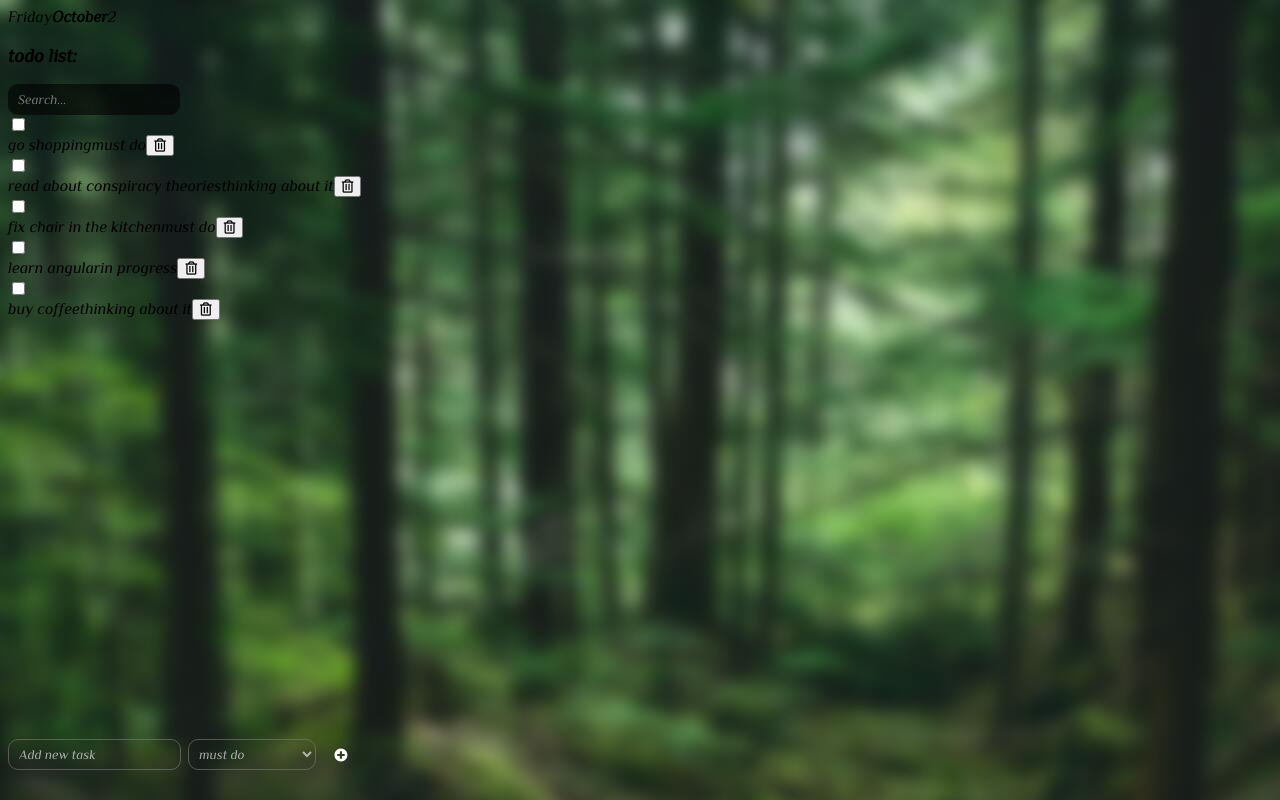
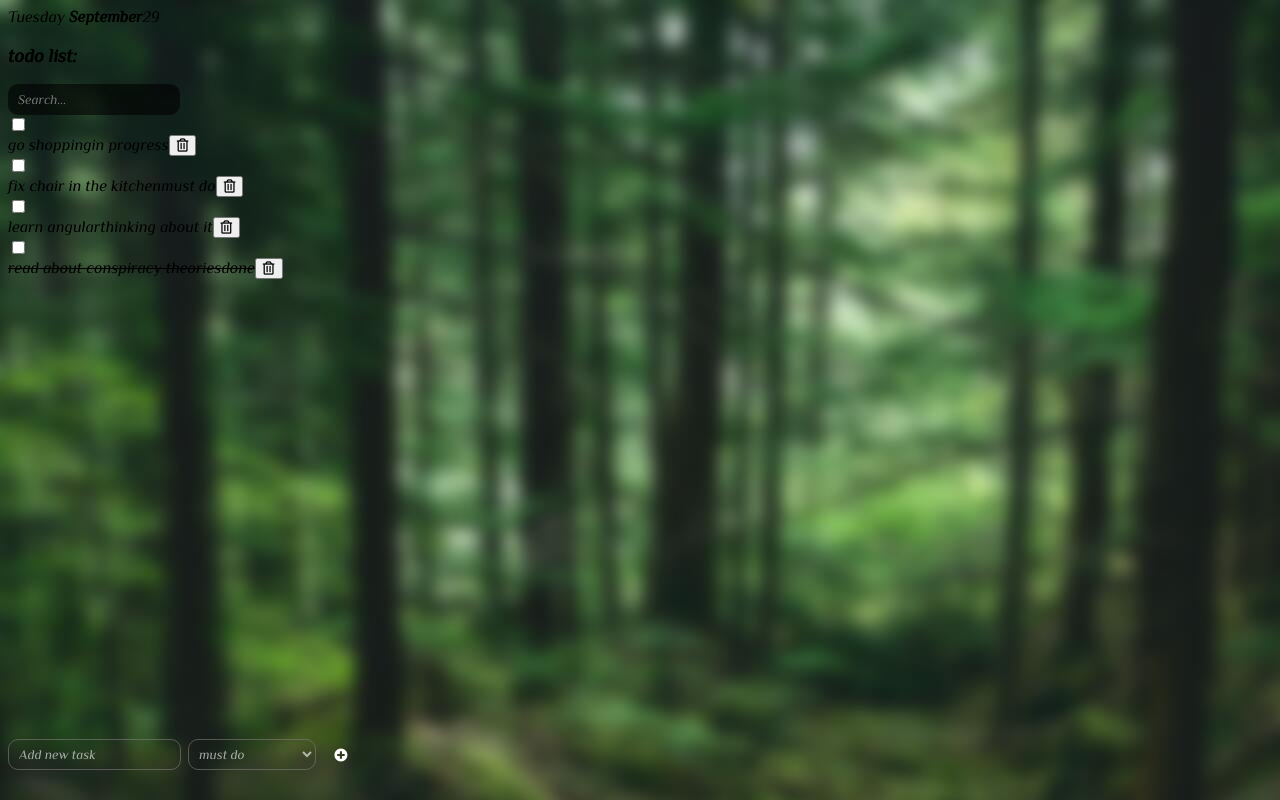
Before and after one commit to Ozukyo/todo-list-angular, an Angular app: page / in a window 1280 px wide. Built offline with nearby package versions, Linux system fonts and the light colour scheme; data requests are answered from the project's data file.

Commit message:
Update displaying actual date

```diff
--- a/src/app/tasks/tasks.component.html
+++ b/src/app/tasks/tasks.component.html
@@ -1,9 +1,9 @@
 <div class="container">
   <div class="tasks-container" *ngIf="tasks">
     <time datetime="2014-09-20" class="icon">
-      <em>Friday</em>
-      <strong>October</strong>
-      <span>2</span>
+      <em>{{ today | date:'\tEEEE' }}</em>
+      <strong>{{ today | date:'\tLLLL' }}</strong>
+      <span>{{ today | date:'d' }}</span>
     </time>
     <h3>todo list:</h3>
     <app-filter-tasks (filterTasks)="onFilter($event)">  </app-filter-tasks>
--- a/src/app/tasks/tasks.component.ts
+++ b/src/app/tasks/tasks.component.ts
@@ -1,4 +1,4 @@
-import {Component, OnInit} from '@angular/core';
+import { Component, OnInit } from '@angular/core';
 import {Task} from '../models/Task';
 import {TaskService} from '../services/task.service';
 import {NgForm} from '@angular/forms';
@@ -16,6 +16,7 @@ import {NgForm} from '@angular/forms';
 export class TasksComponent implements OnInit {
   tasks: Task[];
   selectedTask: Task = new Task();
+  today: number = Date.now();
 
   constructor(private taskService: TaskService) {
   }
--- a/src/mocks/db.json
+++ b/src/mocks/db.json
@@ -3,12 +3,7 @@
     {
       "id": 1,
       "title": "go shopping",
-      "status": "must do"
-    },
-    {
-      "id": 2,
-      "title": "read about conspiracy theories",
-      "status": "thinking about it"
+      "status": "in progress"
     },
     {
       "id": 3,
@@ -17,12 +12,12 @@
     },
     {
       "title": "learn angular",
-      "status": "in progress",
+      "status": "thinking about it",
       "id": 5
     },
     {
-      "title": "buy coffee",
-      "status": "thinking about it",
+      "title": "read about conspiracy theories",
+      "status": "done",
       "id": 6
     }
   ]
```
